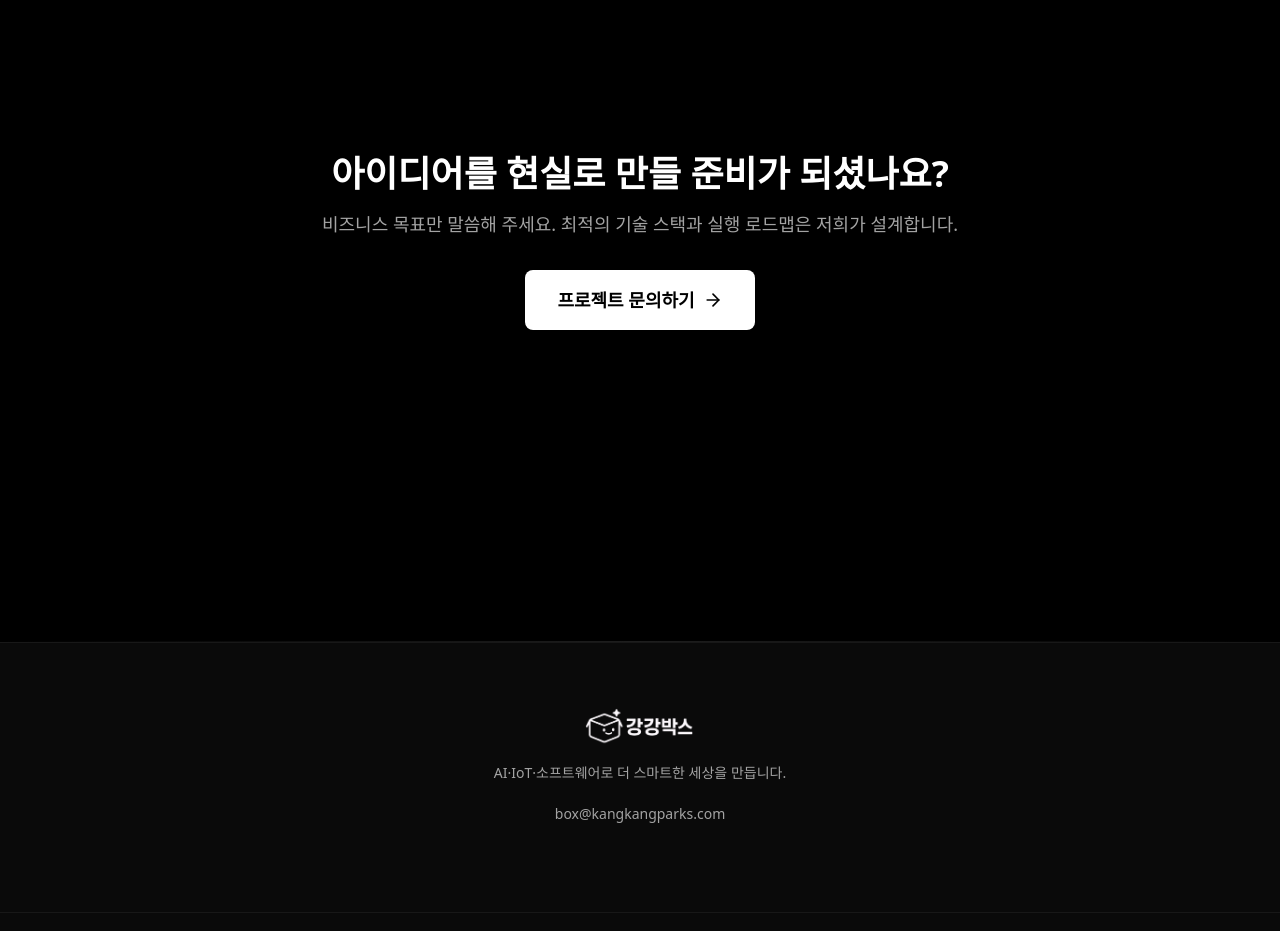
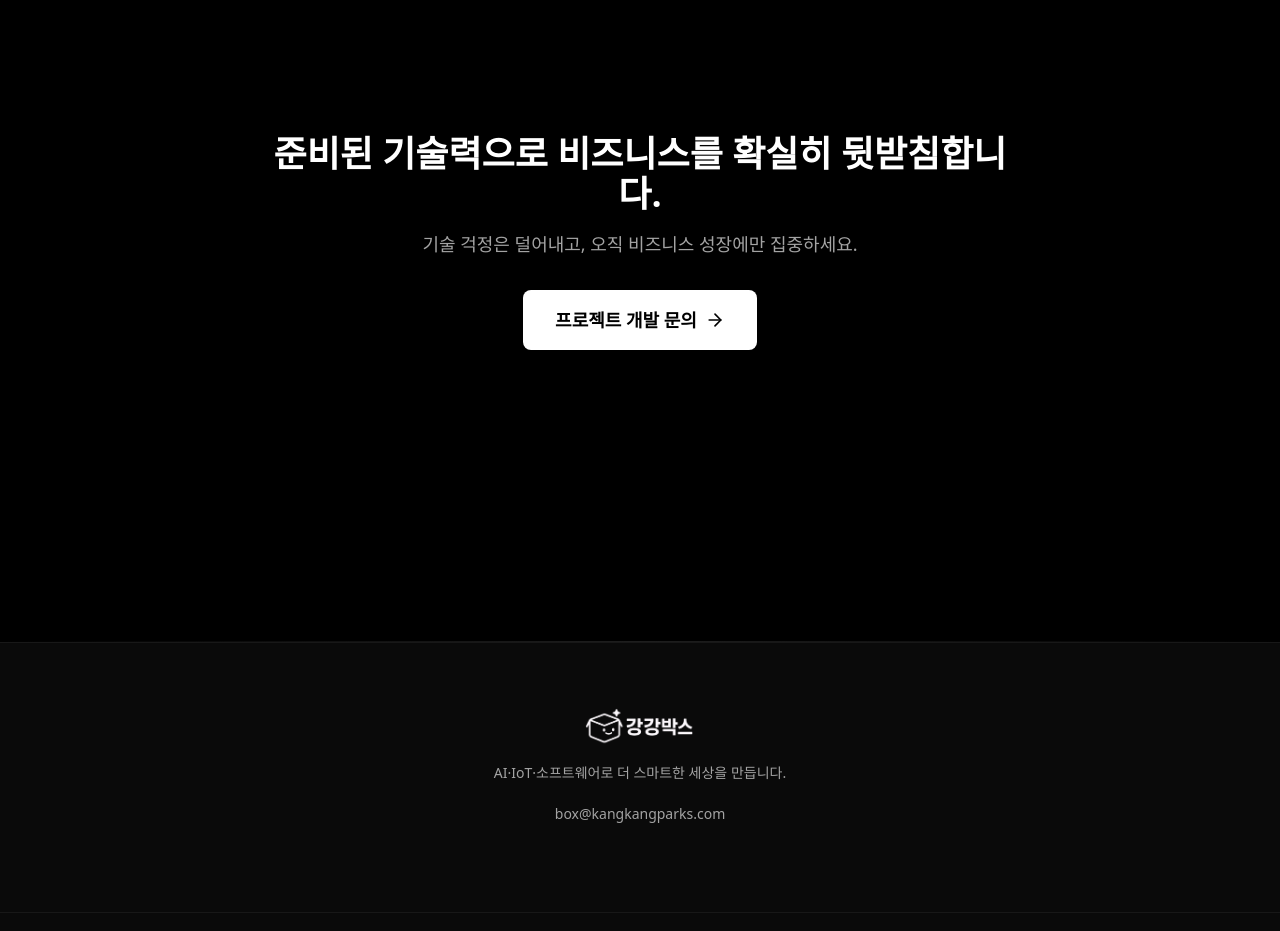
Before and after one commit to oz-kangkangparks/kangkangparks, a Next.js app: page /portfolio in a window 1280 px wide. Shown: the part 2720-3651 px from the top of the page. Built offline with nearby package versions, Linux system fonts and the light colour scheme.

Commit message:
Modify : portfolio cta 섹션 문구 변경

```diff
--- a/app/portfolio/page.tsx
+++ b/app/portfolio/page.tsx
@@ -599,11 +599,10 @@ function CtaSection() {
                 transition={{ duration: 0.5 }}
             >
                 <h2 className="text-3xl font-bold text-white sm:text-4xl">
-                    아이디어를 현실로 만들 준비가 되셨나요?
+                    준비된 기술력으로 비즈니스를 확실히 뒷받침합니다.
                 </h2>
                 <p className="mt-4 text-lg text-neutral-400">
-                    비즈니스 목표만 말씀해 주세요. 최적의 기술 스택과 실행
-                    로드맵은 저희가 설계합니다.
+                    기술 걱정은 덜어내고, 오직 비즈니스 성장에만 집중하세요.
                 </p>
                 <motion.div
                     whileHover={{ scale: 1.05 }}
@@ -614,7 +613,7 @@ function CtaSection() {
                         href="/contact"
                         className="inline-flex items-center gap-2 rounded-lg bg-white px-8 py-4 text-lg font-semibold text-black shadow-lg transition-colors hover:bg-cyan-400"
                     >
-                        프로젝트 문의하기 <ArrowRight className="h-5 w-5" />
+                        프로젝트 개발 문의 <ArrowRight className="h-5 w-5" />
                     </Link>
                 </motion.div>
             </motion.div>
```
